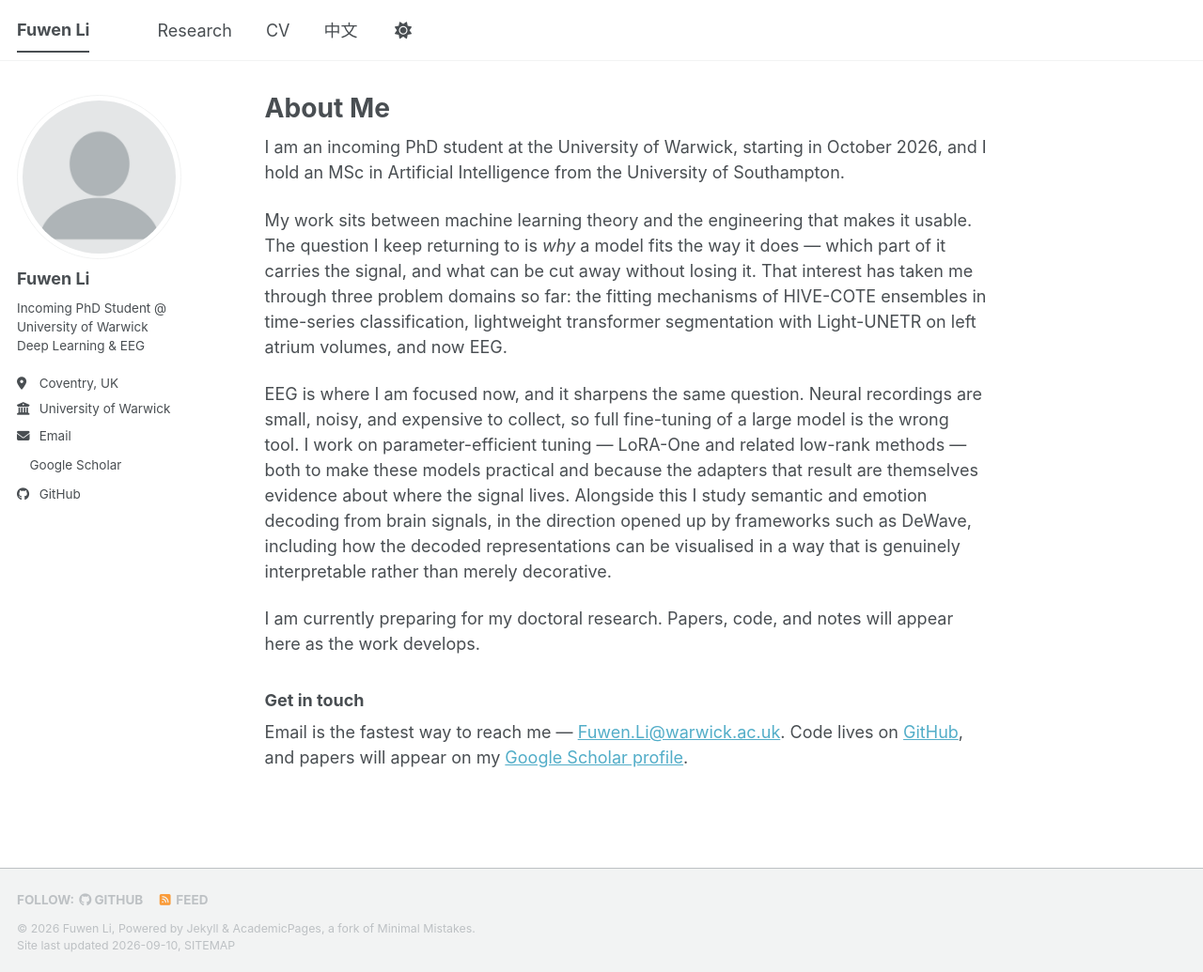
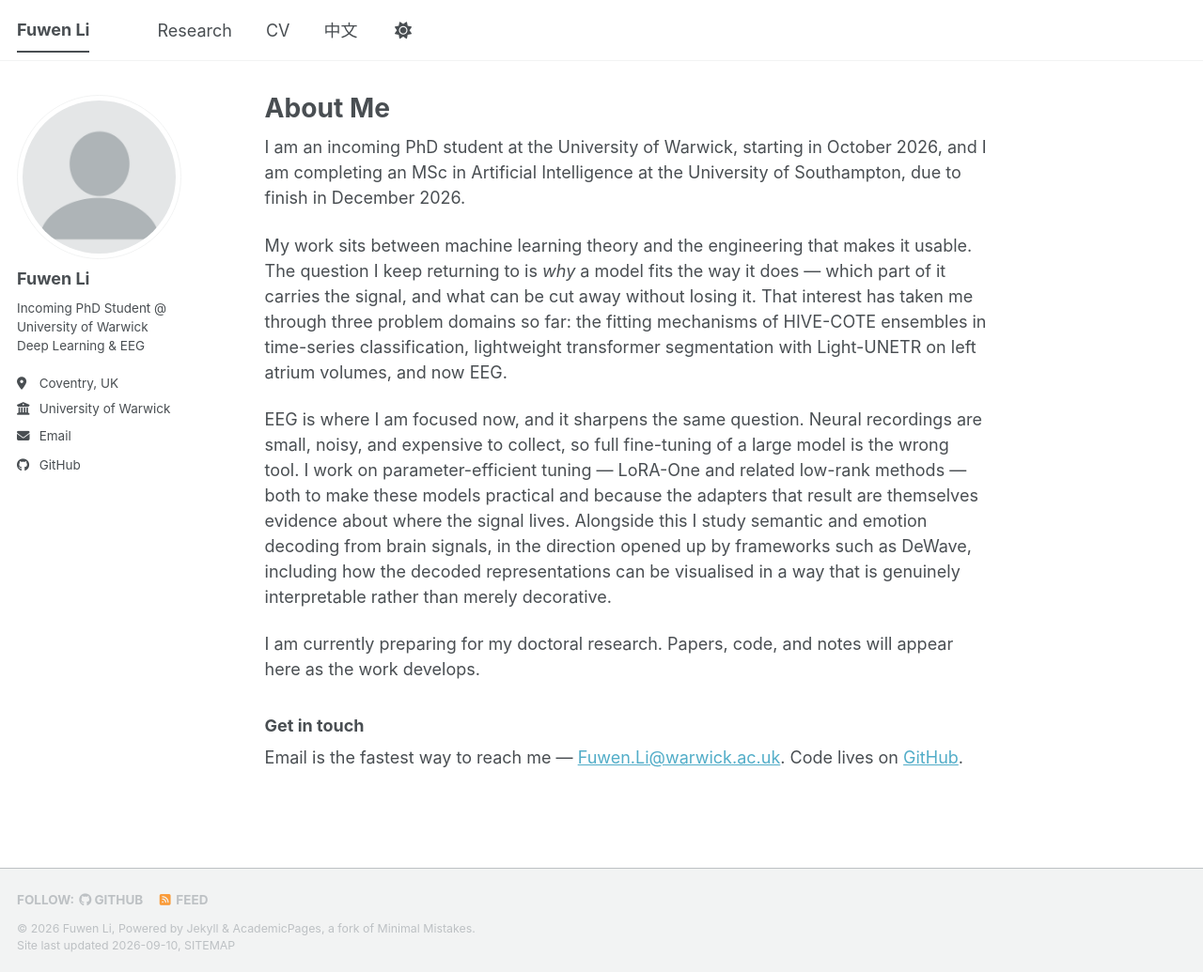
Before and after one commit to li-f8/li-f8.github.io, a Jekyll site: the page built from _pages/about.md, in a window 1280 px wide and 1035 px high. Shown: the whole window at 94% size. Built offline with Jekyll 4.4.1, drawn with Linux system fonts in a browser that asks for light colours; a style sheet for code colours, icons or effects is not loaded.

Commit message:
Remove the wrong Google Scholar profile and date the MSc
The configured Scholar profile belonged to someone else, so the link is cleared
from the sidebar, the About page and the CV; the publications page hides its
Scholar line automatically when the field is blank. The MSc is also not awarded
yet, so both languages now say it finishes in December 2026.

```diff
--- a/_config.yml
+++ b/_config.yml
@@ -33,7 +33,7 @@ author:
   # Academic websites
   academia         : # URL
   arxiv            : # URL - Update with the correct link to your profile
-  googlescholar    : "https://scholar.google.com/citations?user=PS_CX0AAAAAJ"
+  googlescholar    : # URL - add your own profile once you have one
   inspire-hep      : # URL
   impactstory      : # URL
   orcid            : # URL - e.g. "https://orcid.org/0000-0000-0000-0000"
--- a/_pages/about.md
+++ b/_pages/about.md
@@ -10,7 +10,7 @@ redirect_from:
 
 <div class="i18n-en" markdown="1">
 
-I am an incoming PhD student at the University of Warwick, starting in October 2026, and I hold an MSc in Artificial Intelligence from the University of Southampton.
+I am an incoming PhD student at the University of Warwick, starting in October 2026, and I am completing an MSc in Artificial Intelligence at the University of Southampton, due to finish in December 2026.
 
 My work sits between machine learning theory and the engineering that makes it usable. The question I keep returning to is *why* a model fits the way it does — which part of it carries the signal, and what can be cut away without losing it. That interest has taken me through three problem domains so far: the fitting mechanisms of HIVE-COTE ensembles in time-series classification, lightweight transformer segmentation with Light-UNETR on left atrium volumes, and now EEG.
 
@@ -20,13 +20,13 @@ I am currently preparing for my doctoral research. Papers, code, and notes will
 
 ### Get in touch
 
-Email is the fastest way to reach me — [Fuwen.Li@warwick.ac.uk](mailto:Fuwen.Li@warwick.ac.uk). Code lives on [GitHub](https://github.com/li-f8), and papers will appear on my [Google Scholar profile](https://scholar.google.com/citations?user=PS_CX0AAAAAJ).
+Email is the fastest way to reach me — [Fuwen.Li@warwick.ac.uk](mailto:Fuwen.Li@warwick.ac.uk). Code lives on [GitHub](https://github.com/li-f8).
 
 </div>
 
 <div class="i18n-zh" markdown="1">
 
-我将于 2026 年 10 月入学华威大学（University of Warwick）攻读博士学位，此前在南安普顿大学（University of Southampton）取得人工智能硕士学位。
+我将于 2026 年 10 月入学华威大学（University of Warwick）攻读博士学位，目前在南安普顿大学（University of Southampton）攻读人工智能硕士，2026 年 12 月毕业。
 
 我的工作处在机器学习理论与工程实现之间。我反复回到的问题是：模型*为什么*会这样拟合——它的哪一部分真正承载了信号，又有哪些可以被裁掉而不损失性能。带着这个问题，我先后做过三类课题：时间序列分类中 HIVE-COTE 集成模型的拟合机制、用 Light-UNETR 在左心房数据上做轻量化的 Transformer 分割，以及现在的 EEG。
 
@@ -36,6 +36,6 @@ EEG 是我目前的重心，它把同一个问题问得更尖锐。神经信号
 
 ### 联系我
 
-邮件是最快的方式：[Fuwen.Li@warwick.ac.uk](mailto:Fuwen.Li@warwick.ac.uk)。代码在 [GitHub](https://github.com/li-f8)，论文会同步到 [Google Scholar](https://scholar.google.com/citations?user=PS_CX0AAAAAJ)。
+邮件是最快的方式：[Fuwen.Li@warwick.ac.uk](mailto:Fuwen.Li@warwick.ac.uk)。代码在 [GitHub](https://github.com/li-f8)。
 
 </div>
```
Also changed, not shown: _pages/cv.md (+2 -6 lines).
